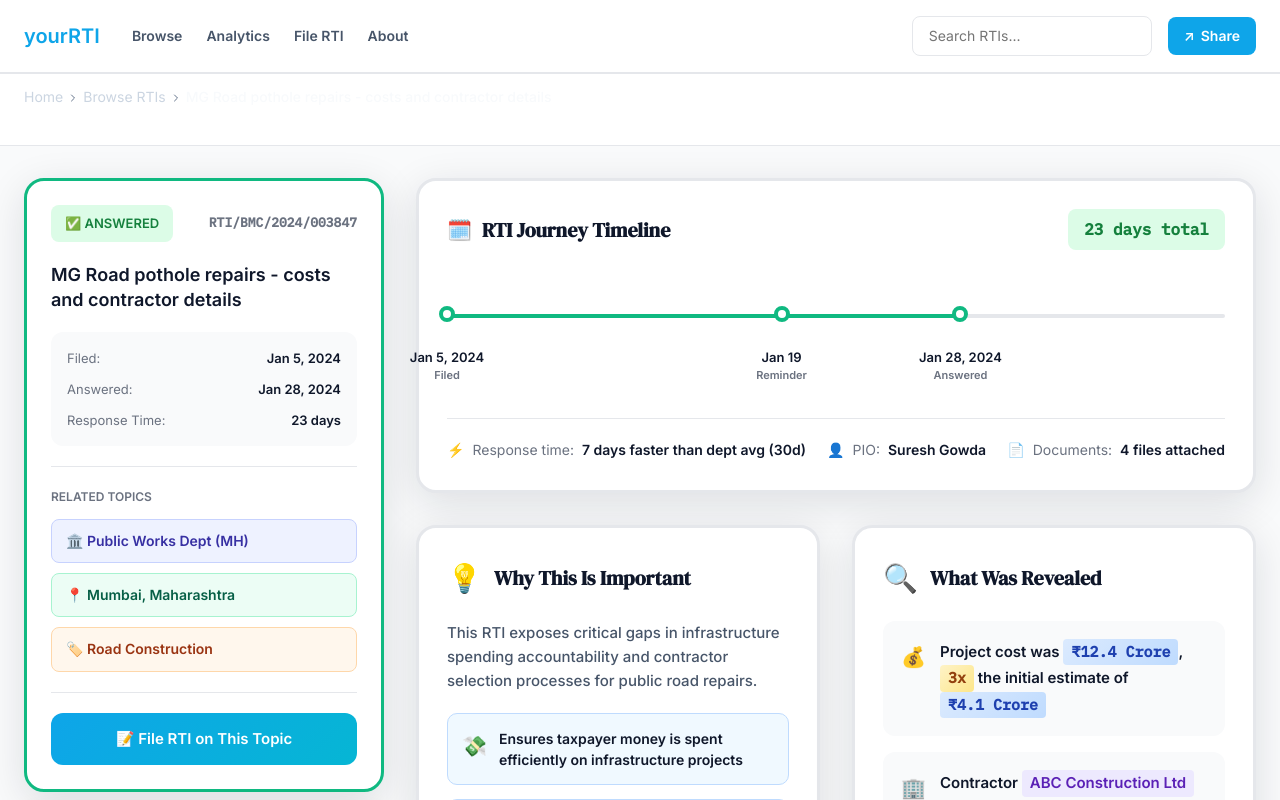
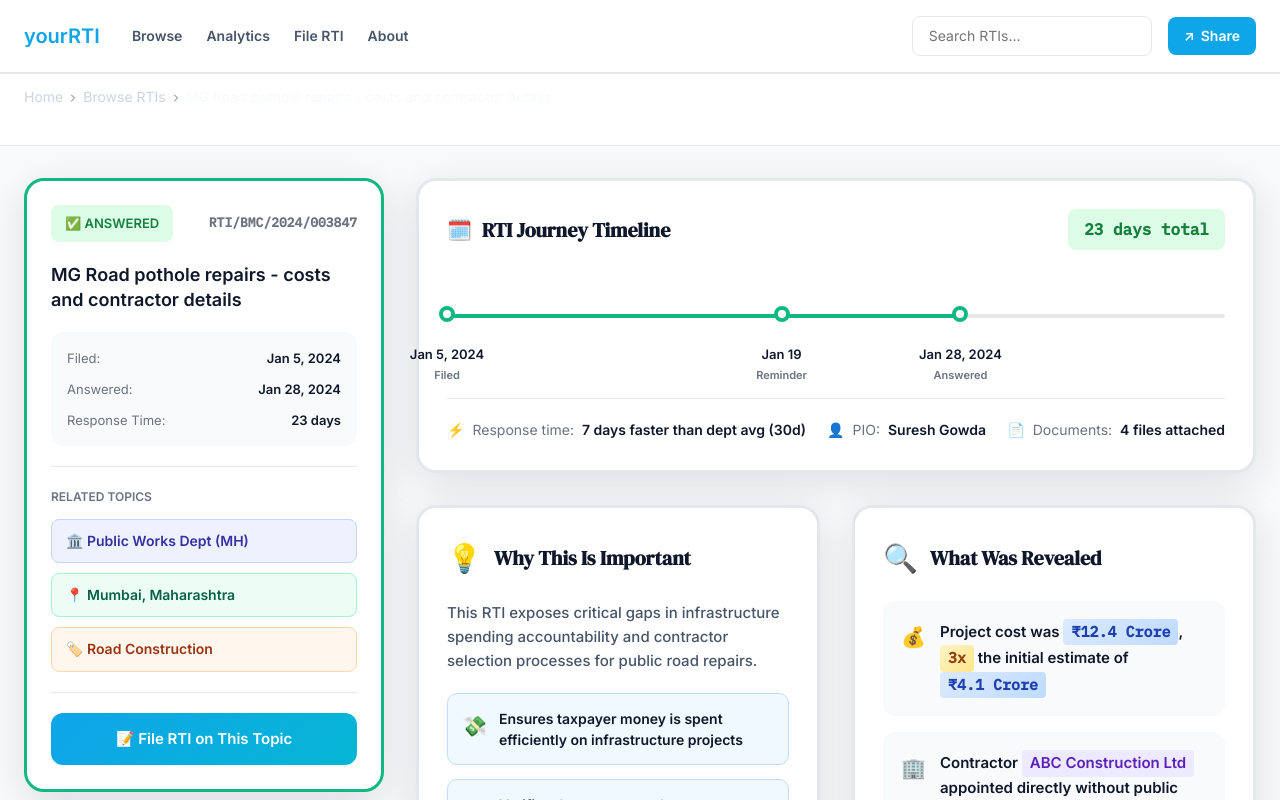
Before and after one commit to Yugantar-NGO/youRTI-UI, a Next.js app: page /rti/rti-001 in a window 1280 px wide. Shown: the top 800 px of the page. Built offline with nearby package versions, Linux system fonts and the light colour scheme.

Commit message:
style(timeline): improve spacing and layout consistency
- Reduce visual height from 120px to 100px to match design spec
- Adjust label position from top 75px to 70px
- Add white-space nowrap to prevent label text wrapping
- Improve timeline visual hierarchy and spacing

```diff
--- a/src/components/features/rti-detail/molecules/ImprovedTimeline.module.css
+++ b/src/components/features/rti-detail/molecules/ImprovedTimeline.module.css
@@ -36,7 +36,7 @@
 
 .visual {
   position: relative;
-  height: 120px;
+  height: 100px;
   margin-bottom: 24px;
 }
 
@@ -84,15 +84,13 @@
 
 .label {
   position: absolute;
-  top: 75px;
+  top: 70px;
   font-size: 13px;
   color: #0f172a;
   font-weight: 600;
   transform: translateX(-50%);
   text-align: center;
-  max-width: 120px;
-  white-space: normal;
-  line-height: 1.3;
+  white-space: nowrap;
 }
 
 .labelDate {
```
